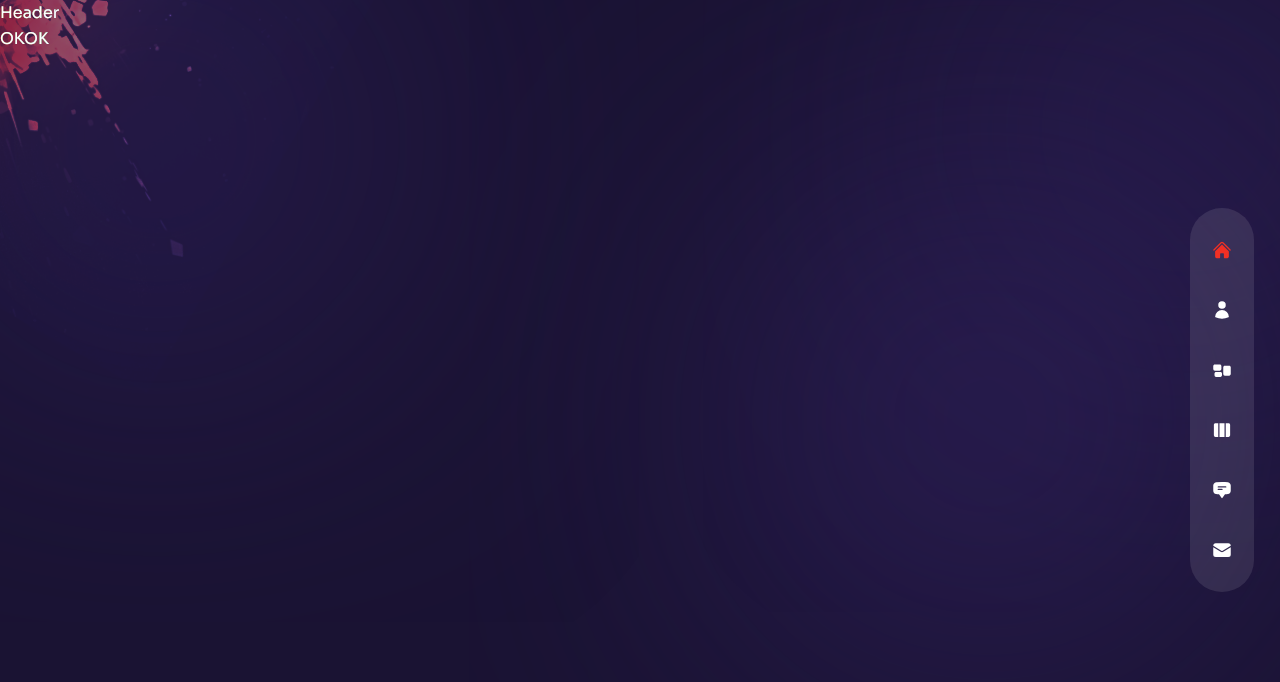
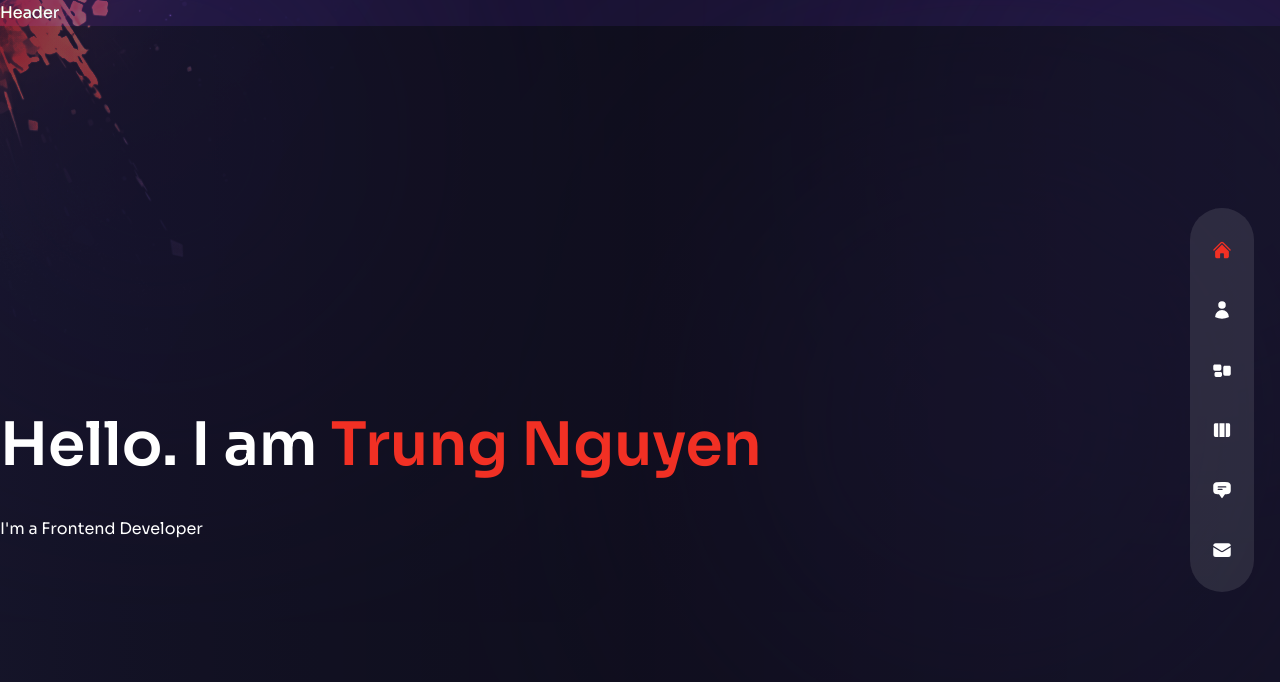
Before and after one commit to NguyenChiTrung1310/my-portfolio, a Next.js app: page / in a window 1280 px wide. Shown: the top 682 px of the page. Built offline with nearby package versions, Linux system fonts and the light colour scheme.

Commit message:
Build UI page Home

```diff
--- a/app/(main)/page.tsx
+++ b/app/(main)/page.tsx
@@ -1,3 +1,14 @@
 export default function Home() {
-  return <>OKOK</>
+  return (
+    <section className='bg-primary/60 h-full'>
+      <div className='from-primary/10 h-full w-full bg-gradient-to-r via-black/30 to-black/10'>
+        <div className='container mx-auto flex h-full flex-col justify-center text-center xl:pt-40 xl:text-left'>
+          <h1>
+            Hello. I am <span className='text-accent'>Trung Nguyen</span>
+          </h1>
+          <div className='mx-auto mb-10 max-w-sm xl:mx-0 xl:mb-16 xl:max-w-xl'>I&apos;m a Frontend Developer</div>
+        </div>
+      </div>
+    </section>
+  )
 }
--- a/app/globals.css
+++ b/app/globals.css
@@ -56,12 +56,12 @@ body {
 
 @layer utilities {
   h1 {
-    @apply text-[96px] font-bold;
+    @apply mb-8 text-[35px] leading-tight font-semibold md:text-[60px] md:leading-[1.3];
   }
-  h3 {
-    @apply text-[64px] font-bold;
+  h2 {
+    @apply mb-4 text-[35px] leading-tight font-semibold md:text-[54px] md:leading-[1.3];
   }
-  h4 {
-    @apply text-[48px] font-bold;
+  p {
+    @apply leading-[1.8] font-light text-white/60;
   }
 }
```
